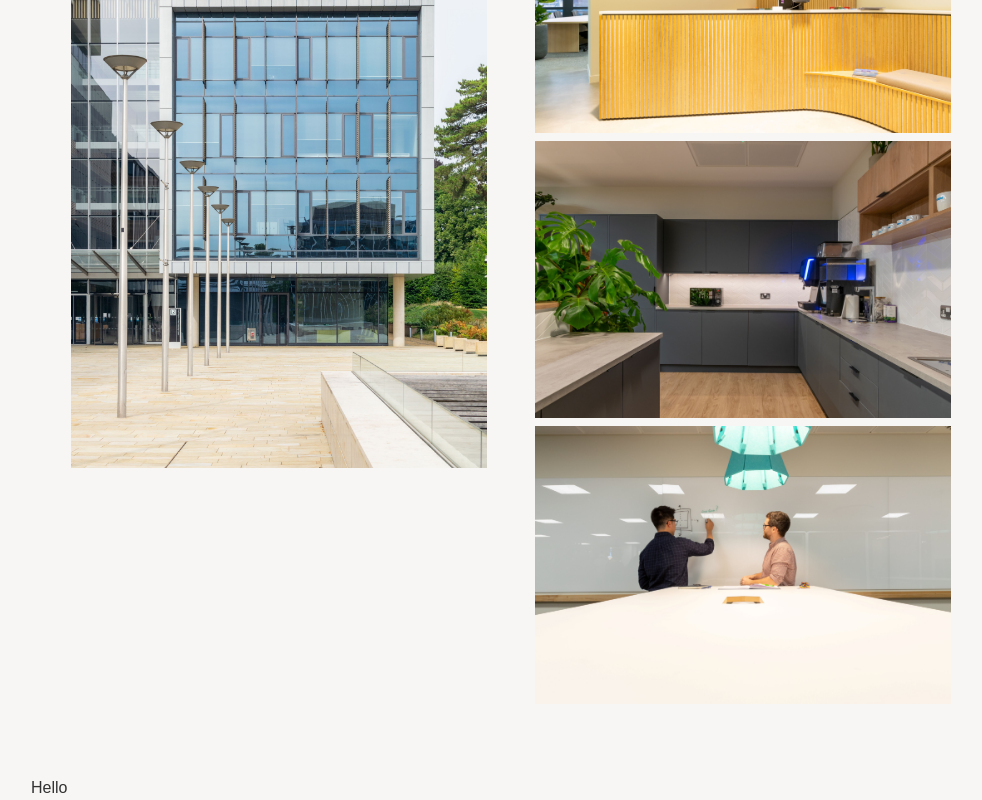
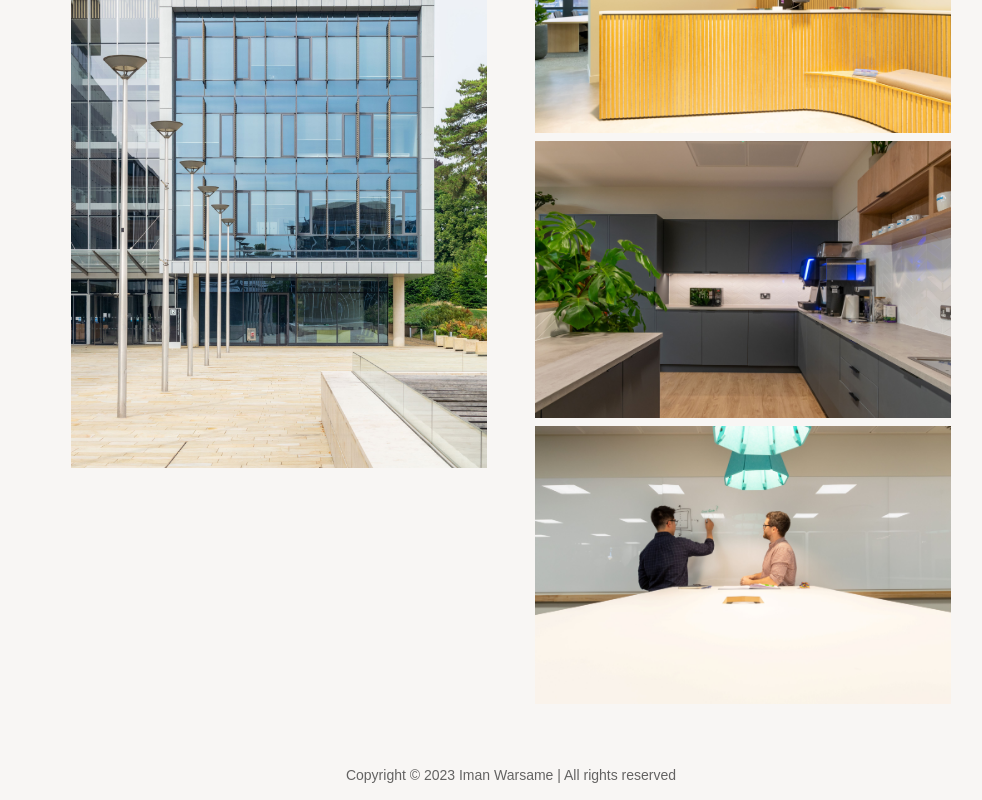
Before and after one commit to imanwarsame/warsamestudio, a Next.js app in the folder warsamestudio/: page / in a window 1280 px wide. Shown: the part 1808-2608 px from the top of the page, without its empty margins (129-1111 px from the left). Built offline with nearby package versions, Linux system fonts and the light colour scheme.

Commit message:
Added footer

```diff
--- a/warsamestudio/app/page.tsx
+++ b/warsamestudio/app/page.tsx
@@ -105,7 +105,6 @@ export default function Home() {
 							</motion.ul>
 						</ImageList>
 					)}
-					<Typography>Hello</Typography>
 				</Grid>
 			</Grid>
 		</Grid>
--- /dev/null
+++ b/warsamestudio/components/Footer.tsx
@@ -0,0 +1,19 @@
+'use client';
+import * as React from 'react';
+import { Typography } from '@mui/material';
+
+interface FooterProps {
+  name: string;
+}
+
+export default function Footer({ name }: FooterProps): JSX.Element {
+	const currentYear = new Date().getFullYear();
+
+	return (
+	  <footer style={{ textAlign: 'center', marginBottom: 5, marginTop: 5 }}>
+		<Typography variant="body2" color="textSecondary">
+		  Copyright &copy; {currentYear} {name} | All rights reserved
+		</Typography>
+	  </footer>
+	);
+}
--- a/warsamestudio/components/Navbar.tsx
+++ b/warsamestudio/components/Navbar.tsx
@@ -45,7 +45,7 @@ export default function Navbar() {
 				'&:hover': { backgroundColor: 'transparent' },
 				color: linkColour,
 				ml: 2,
-				textTransform: 'capitalize',
+				textTransform: 'uppercase',
 				typography: 'h6'
 				}}
 			>
--- a/warsamestudio/main.tsx
+++ b/warsamestudio/main.tsx
@@ -4,6 +4,7 @@ import CssBaseline from '@mui/material/CssBaseline';
 import Navbar from '@/components/Navbar';
 import { darkTheme, lightTheme } from './theme';
 import { Box } from '@mui/material';
+import Footer from './components/Footer';
 // import ThemeToggle from './components/ThemeToggle';
 // import { useAppSelector } from './hooks';
 // import { themeSelector } from './reducers/ThemeReducer';
@@ -28,6 +29,7 @@ export default function Main({
 				<Box display='flex' flexDirection='column' alignItems='center' justifyContent='center' sx={{ backgroundColor: 'transparent' }}>
 					{children}
 				</Box>
+				<Footer name='Iman Warsame'/>
 			</ThemeProvider>
 		</div>
 	);
```
